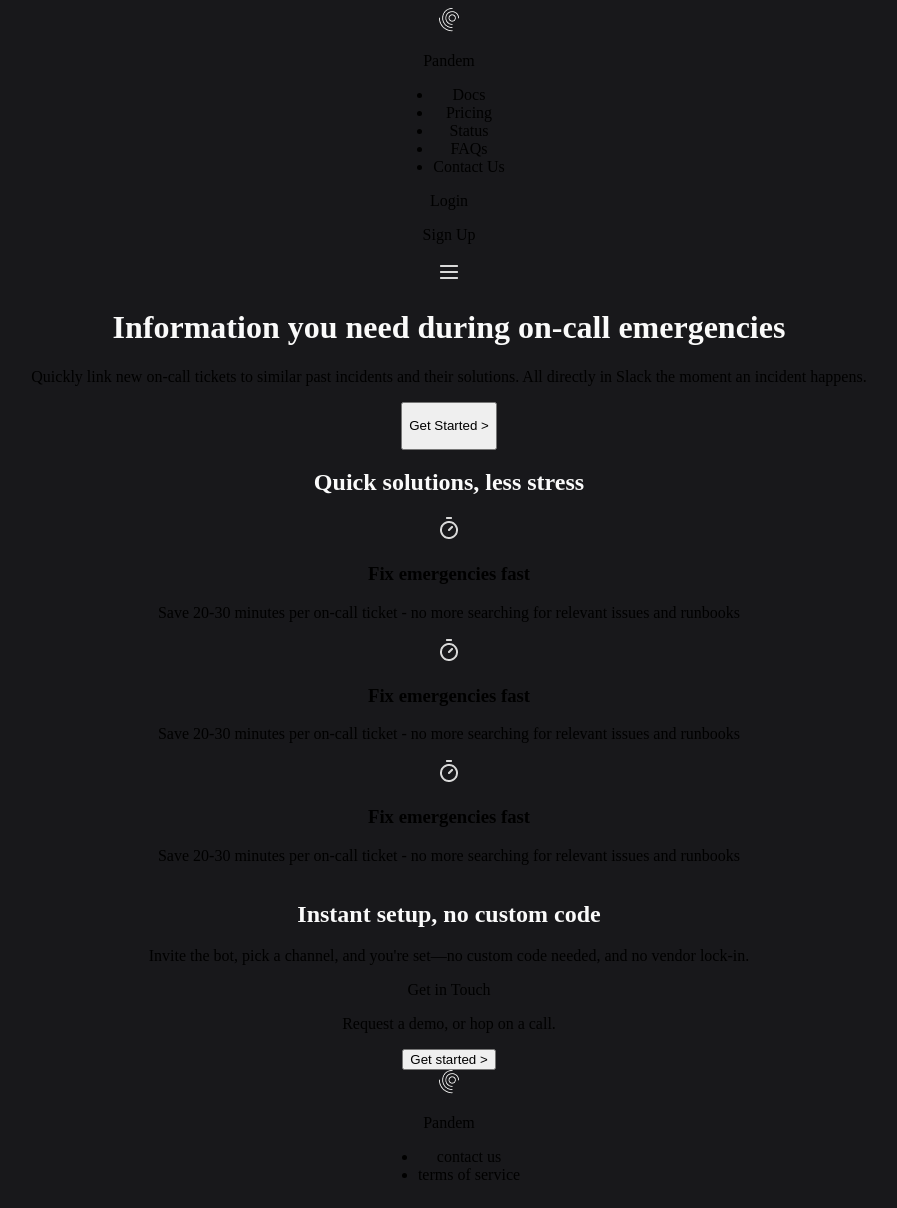
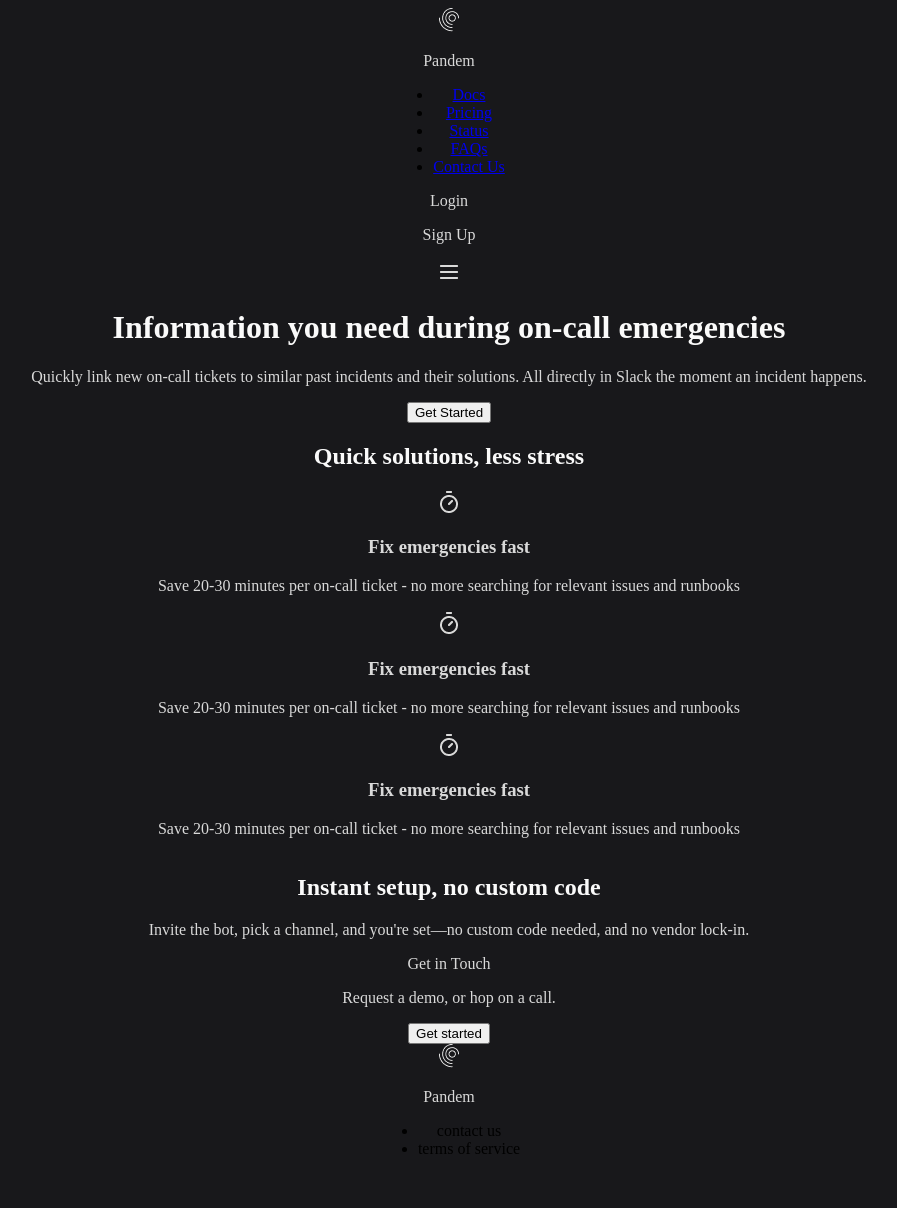
Before and after one commit to Sukhdeep777/practexamen, a plain HTML site: page int1/index.html in a window 1280 px wide. Shown: the whole page, without its empty margins (191-1088 px from the left). After the commit the page ends 1182 px from the top, so only its background shows below. Drawn offline with Linux system fonts and the light colour scheme.

Commit message:
Cambios de H2 a H1, añadir enlaces a los menus y poner los colores a los textos faltantes como p, h3,etc.

```diff
--- a/int1/index.html
+++ b/int1/index.html
@@ -16,15 +16,15 @@
                 <p>Pandem</p>
             </div>
         </div>
-        <div class="menu">
+        <nav class="menu">
             <ul>
-                <li>Docs</li>
-                <li>Pricing</li>
-                <li>Status</li>
-                <li>FAQs</li>
-                <li>Contact Us</li>
+                <li><a href="#">Docs</a></li>
+                <li><a href="#">Pricing</a></li>
+                <li><a href="#">Status</a></li>
+                <li><a href="#">FAQs</a></li>
+                <li><a href="#">Contact Us</a></li>
             </ul>
-        </div>
+        </nav>
         <div class="account">
             <div class="login">
                 <p>Login</p>
@@ -43,7 +43,7 @@
             <p>Quickly link new on-call tickets to similar past incidents and their solutions. All directly in Slack the moment an incident happens.</p>
         </div>
         <button class="button-start">
-            <p>Get Started ></p>
+            Get Started
         </button>
         <div class="img-maing">
             <!-- <img src="img/hero_image.png" alt="Cuenta de una imagen"> -->
@@ -77,14 +77,14 @@
     </section>
     <section class="sct-setupdemo">
         <div>
-            <h1>Instant setup, no custom code</h1>
+            <h2>Instant setup, no custom code</h2>
             <p>Invite the bot, pick a channel, and you're set—no custom code needed, and no vendor lock-in.</p>
             <!-- <img src="img/hero_image.png" alt="Imagen de una cuenta de la app Pandem"> -->
         </div>
         <div>
             <p>Get in Touch</p>
             <p>Request a demo, or hop on a call.</p>
-            <button>Get started ></button>
+            <button>Get started</button>
         </div>
     </section>
     <footer>
@@ -96,12 +96,12 @@
                 <p>Pandem</p>
             </div>
         </div>
-        <div class="menu">
+        <nav class="menu">
             <ul>
                 <li>contact us</li>
                 <li>terms of service</li>
             </ul>
-        </div>
+        </nav>
     </footer>
 </body>
 </html>
--- a/int1/style.css
+++ b/int1/style.css
@@ -23,3 +23,7 @@ body{
 h1,h2{
     color: var(--white-important-text);
 }
+
+p,h3{
+    color: var(--white-normal-text);
+}
```
